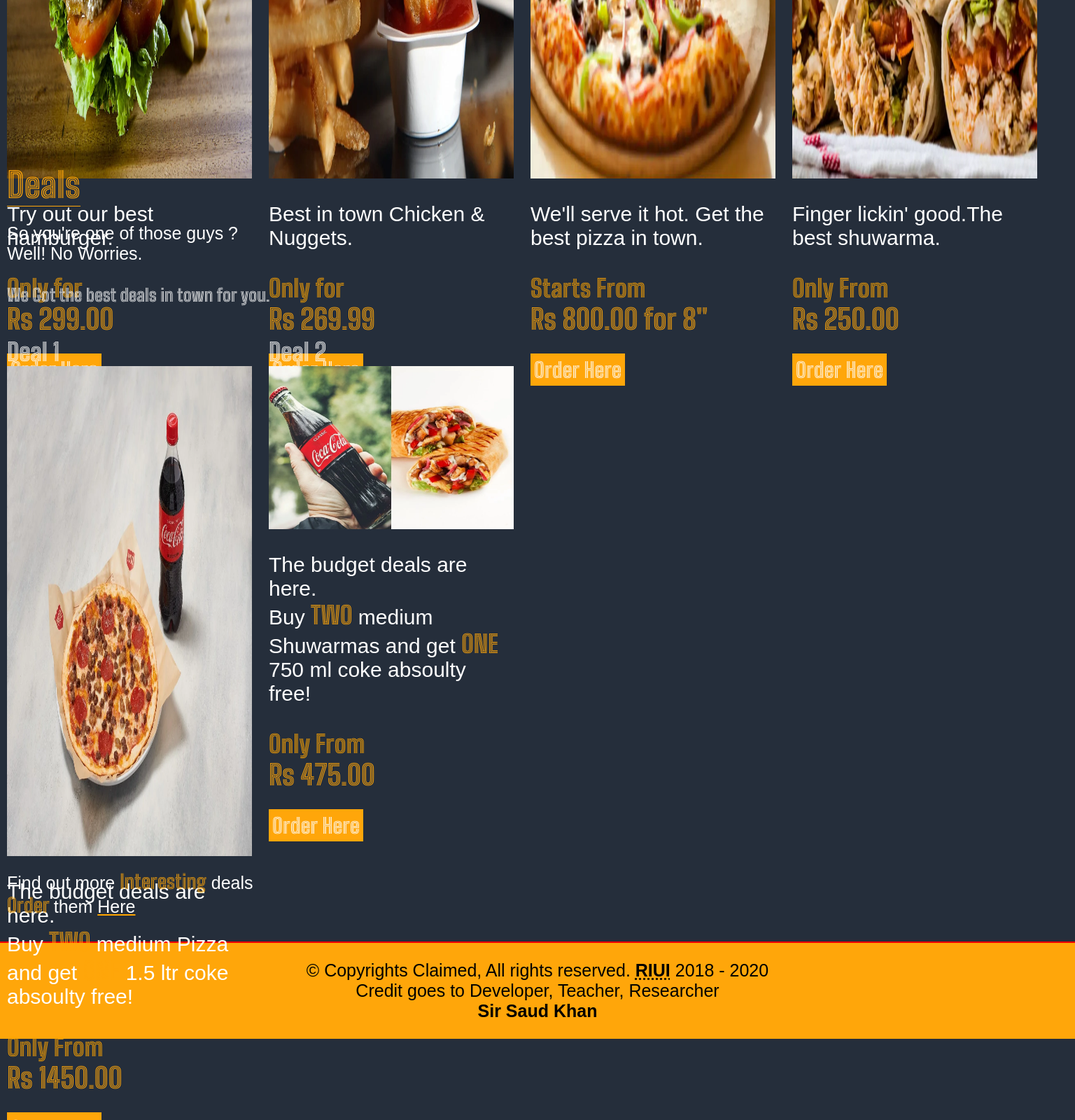
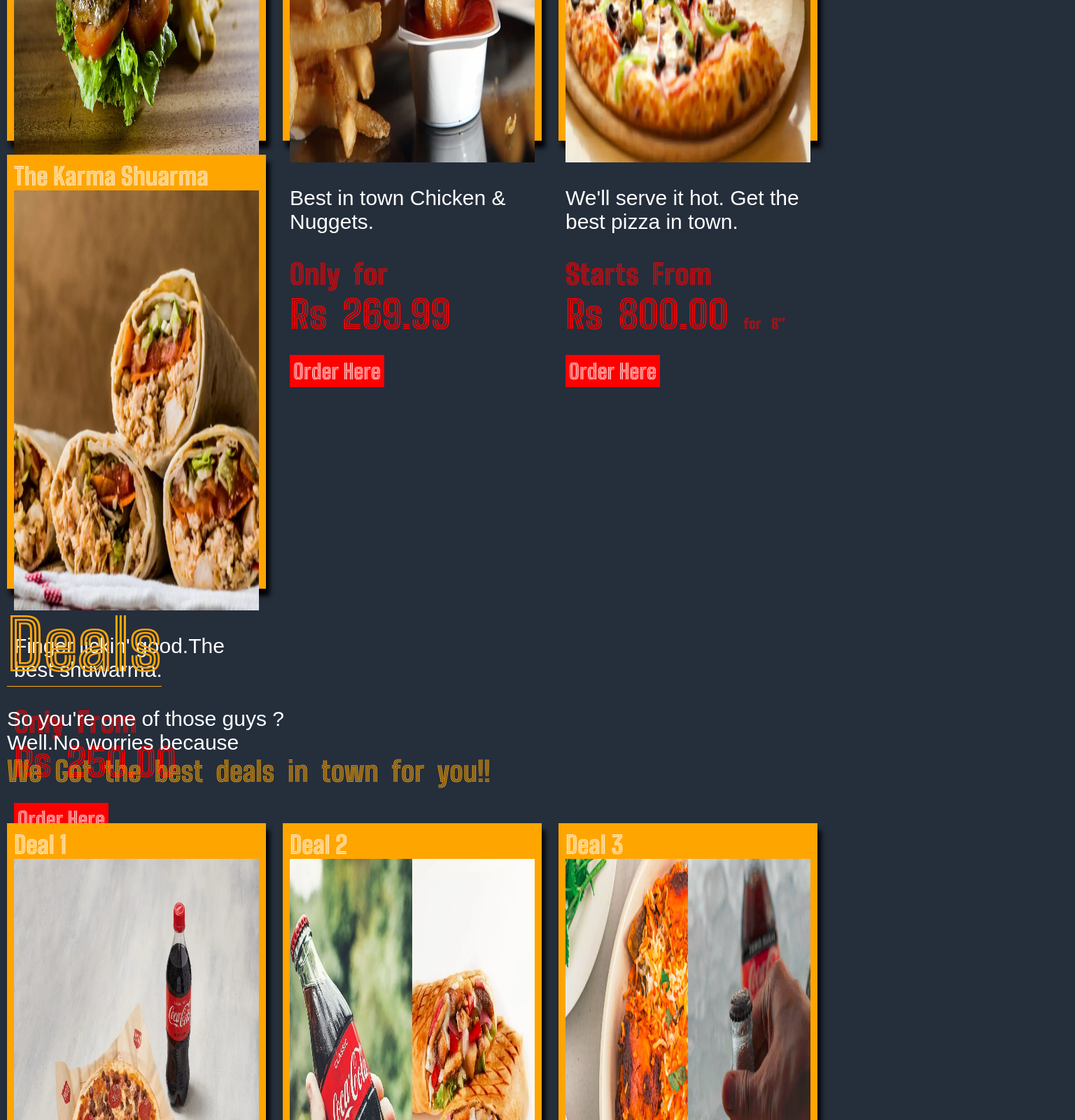
Before and after one commit to justokaywith/WebEngineering, a PHP site: page / in a window 1536 px wide. Shown: the part 800-2400 px from the top of the page at 70% size. Run offline with PHP 8.4, Linux system fonts and the light colour scheme.

Commit message:
updated
added shadow to box
adjusted few changes

```diff
--- a/style.css
+++ b/style.css
@@ -1,6 +1,10 @@
 @font-face{
 	src: url(./fonts/Lobster-Regular.ttf);
 	font-family: lobs;
+}
+@font-face{
+	src: url(./fonts/BigShouldersInlineText-Black.ttf);
+	font-family: bsitb;
 }
 @font-face{
 	src: url(./fonts/BigShouldersInlineText-ExtraBold.ttf);
@@ -398,217 +402,140 @@
 		font-size: 45px;
 		padding: 30px;
 	}}
-/*----------------------------
-@media (min-width: 1350px){
-	body{
-		background: white;
-	}
-	.main{
-		width: auto;
+
+@media(min-width: 1350px){
+
+	header{
+		background: #252E3B;
+		min-width: 100%;
 		height: auto;
-		padding: 10px;
-		text-align: left;
-		background: white;
-	}
-	.main h1{
-		text-align: left;
-		color: black;
-	}
-	header {
-		background: white;
-		position: absolute;
-		position: sticky;
-		height: auto;
-		width: auto;
-		padding: 0;
-		margin: 0;
-		text-align: right;
 	}
 	header a{
-		font-family: lobs;
-		color: red;
-		font-size: 25px;
+		font-size: 30px;
 		padding: 0;
-		padding-right: 15px;
-		padding-left: 15px;
-		padding-top: 10px;
-		padding-bottom: 10px;
+		padding:10px;
 	}
-	header hr{
-		color: red;
+	header a:active{
+		background: none;
 	}
-	header a:focus
-	{
-		background-color: white;
-		color: red;
-	}
-
-	.specials label{
-		font-family:
-	}
-	.spec{
-		width: auto;
-		height: auto;
-		text-align: left;
-	}
-	.spec hr{
-		color: red;
-	}
-	.spec img{
-		padding: 10px;
-		max-width: 100%;
-		height: auto;
-	}
-	.spec a{
-		font-family: sans-serif;
-		background: #358535;
-	}
-	.spec a:hover{
-		background: #91f291;
-	}
-	.spec a:active{
-		font-size: 30px;
-		background:  #91f291;
-	}
-	.deal img{
-		align-items: center;
-		padding: 10px;
-		height: 450px;
-		width: 550px;
-
-	}
-	.deal label{
-		font-family: satisfy;
-		color: red;
-	}
-	.deals p{
-		color: black;
-	}
-	.deals span{
-		font-family: satisfy;
-	}
-	.deal hr{
-		width: 800px;
-		color: red;
-	}
-	.deal p{
-		color: black;
-		font-size: 20px;
-	}
-	.deal a{
-			font-family: sans-serif;
-		background: #358535;
-	}
-	.deal a:active{
-		font-size: 30px;
-		background:  #91f291;
-	}
-	.deal_p_1{
-		color: red;
-		font-family: satisfy;
-	}
-	.deal_p_2{
-		color: red;
-		font-family: satisfy;
-	}
-	.deal_only_for{
-		color: red;
-		font-family: satisfy;
-	}
-	.deal_price{
-		color: red;
-		font-family: satisfy;
-	}
-	.deals label{
-		font-family: satisfy;
-		color: red;
-		border-bottom: 1px solid red;
-
-	}
-	.spec hr{
-		width: 800px;
-	}
-	.specials label{
-		color: red;
-		border-bottom: 1px solid red;
-		font-family: lobs;
-		font-size: 45px;
-
-	}
-	.spec label{
-		color: red;
-		font-family: satisfy;
-	}
-	.spec p{
-		color: black;
-	}
-	.only_for{
-		font-family: lobs;
-		color: red;
-	}
-	.price{
-		font-family: lobs;
-		color: red;
-	}
-	.end_of_deals{
-		text-align: center;
-	}
-	.end_of_deals p{
-		color: black;
-	}
-	.end_of_deals a{
-		color: black;
-		border-bottom: 1px solid red;
-	}
-	.end_of_deals a:active{
-		border:none;
-		background-color:white;
-	}
-	.end_of_deals a:hover{
-		background: red;
-		color: white
-		border:none;
-	}
-	.end_span{
-		font-family: satisfy;
-		color: red;
+	header a:hover{
+		background: orange;
 	}
 	footer{
-		background: white;
-
+		background: #252E3B;
+		color: white;
+		border-top: none;
+		border-top: 1px solid orange;
 	}
 	footer p{
 		font-size: 20px;
+		word-spacing: 5px;
 	}
 	footer a{
-		color: black;
-		font-weight: bold;
-	}}
------------------------------*/
-@media(min-width: 1350px){
-	header a{
-		font-size: 30px;
+		color: white;
 	}
+
 	.main{
 		display: block;
 	}
 	.spec {
+		margin: 10px;
+		box-shadow: 5px 10px 7px;
 		display: inline-table;
 		width: 350px;
-		height: 700px;
+		height: 600px;
+		background: orange;
 
+	}
+	.spec a{
+		text-align: center;
+		width: 100%;
+		background: red;
+	}
+	.only_for{
+		color: red;
+		word-spacing: 10px;
+		font-size: 40px;
+		font-family: bsitb;
+	}
+	.price{
+		color: red;
+		word-spacing: 10px;
+		font-size: 55px;
+		font-family: bsitb;
 	}
 	.spec hr{
 		display: none;
 
 	}
+	.inches{
+		font-size: 20px;
+	}
 	.deal {
+		box-shadow: 5px 10px 7px;
+		margin: 10px;
+		background: orange;
 		display: inline-table;
 		width: 350px;
-		height: 700px;
+		height: 650px;
+	}
+	.deal p{
+
 	}
 	.deal hr{
 		display: none;
 	}
+	.deals label{
+		font-family: bsitb;
+		font-size: 100px;
+	}
+	.deals span{
 
+		font-size: 40px;
+		color: orange;
+		word-spacing: 10px;
+	}
+	.deals p{
+		font-size: 30px;
+	}
+	.deal_p_1{
+		color: red;
+		font-family: bsitb;
+	}
+	.deal_p_2{
+		color: red;
+		font-family: bsitb;
+	}
+	.deal a{
+		text-align: center;
+		width: 100%;
+		background: red;
+	}
+	.deal_only_for{
+		color: red;
+		word-spacing: 10px;
+		font-size: 40px;
+		font-family: bsitb;
+	}
+	.deal_price{
+		color: red;
+		word-spacing: 10px;
+		font-size: 55px;
+		font-family: bsitb;
+	}
+	.specials{
+		padding: 0;
+		padding: 20px;
+	}
+	.specials label{
+		font-size: 100px;
+		font-family: bsitb;
+	}
+	.end_of_deals p{
+		font-size: 30px;
+	}
+	.end_span{
+		font-size: 35px;
+		font-family: bsitb;
+	}
 }
--- a/subpages/main.php
+++ b/subpages/main.php
@@ -58,8 +58,8 @@
    <div class="deals">
  		<label>Deals</label>
  		<p>So you're one of those guys ? <br>
- 			Well! No Worries. <br> <br>
- 			<span>We Got the best deals in town for you.</span></p>
+ 			Well.No worries because <br>
+ 			<span>We Got the best deals in town for you!!</span></p>
  	</div>
 
  	 <!------------------Deal 1 starts here------->
@@ -68,7 +68,7 @@
  	    	  	  	<label>Deal 1</label> <br>
   	<img src="./graphics/deal1.webp"> <br>
 
-  	<p>The budget deals are here. <br>
+  	<p>
   	Buy <span class="deal_p_1">two</span> medium Pizza and get <span class="deal_p_2">one</span> 1.5 ltr coke absoulty free! <br><br><span class="deal_only_for">Only From</span><br><span class="deal_price"> Rs 1450.00</span>
   </p>
   	<a href="#">Order Here</a>
@@ -81,17 +81,42 @@
  		  	  	<label>Deal 2</label> <br>
   	<img src="./graphics/deal2.webp"> <br>
 
-  	<p>The budget deals are here. <br>
-  	Buy <span class="deal_p_1">two</span> medium Shuwarmas and get <span class="deal_p_2">one</span> 750 ml coke absoulty free! <br><br><span class="deal_only_for">Only From</span><br><span class="deal_price"> Rs 475.00</span>
+  	<p>
+  	Buy <span class="deal_p_1">two</span> medium Shuwarmas and get <span class="deal_p_2">one</span> half ltr coke absoulty free! <br><br><span class="deal_only_for">Only From</span><br><span class="deal_price"> Rs 475.00</span>
   </p>
   	<a href="#">Order Here</a>
   	<hr>
   </div>
 
+   <!------------------Deal 3 starts here-------->
+
+ 	 <div class="deal">
+ 		  	  	<label>Deal 3</label> <br>
+  	<img src="./graphics/deal3.webp"> <br>
+
+  	<p>
+  	Buy <span class="deal_p_1">one</span> family platter and get <span class="deal_p_2">one</span> 1.5 ltr coke absoulty free! <br><br><span class="deal_only_for">Only From</span><br><span class="deal_price"> Rs 475.00</span>
+  </p>
+  	<a href="#">Order Here</a>
+  	<hr>
+  </div>
+
+ <!------------------Deal 4 starts here-------->
+
+ 	 <div class="deal">
+ 		  	  	<label>Deal 4</label> <br>
+  	<img src="./graphics/deal4.webp"> <br>
+
+  	<p>
+  	Buy <span class="deal_p_1">two</span> full size nugget bucket and get <span class="deal_p_2">one</span> ltr coke absoulty free! <br><br><span class="deal_only_for">Only From</span><br><span class="deal_price"> Rs 475.00</span>
+  </p>
+  	<a href="#">Order Here</a>
+  	<hr>
+  </div>
 	<!-------------- end of deals-------->
 
 	<div class="end_of_deals">
-		<p>Find out more <span class="end_span">Interesting</span> deals <br><span class="end_span">Order </span>them <a href="#">Here</a></p>
+		<p>Find out more <span class="end_span">Interesting</span> deals <br><span class="end_span">Order </span>them <a href="#">Here</a>.</p>
 	</div>
 
 
```
Also changed, not shown: README.md (deleted), graphics/deal3.webp (added), graphics/deal4.webp (added).
